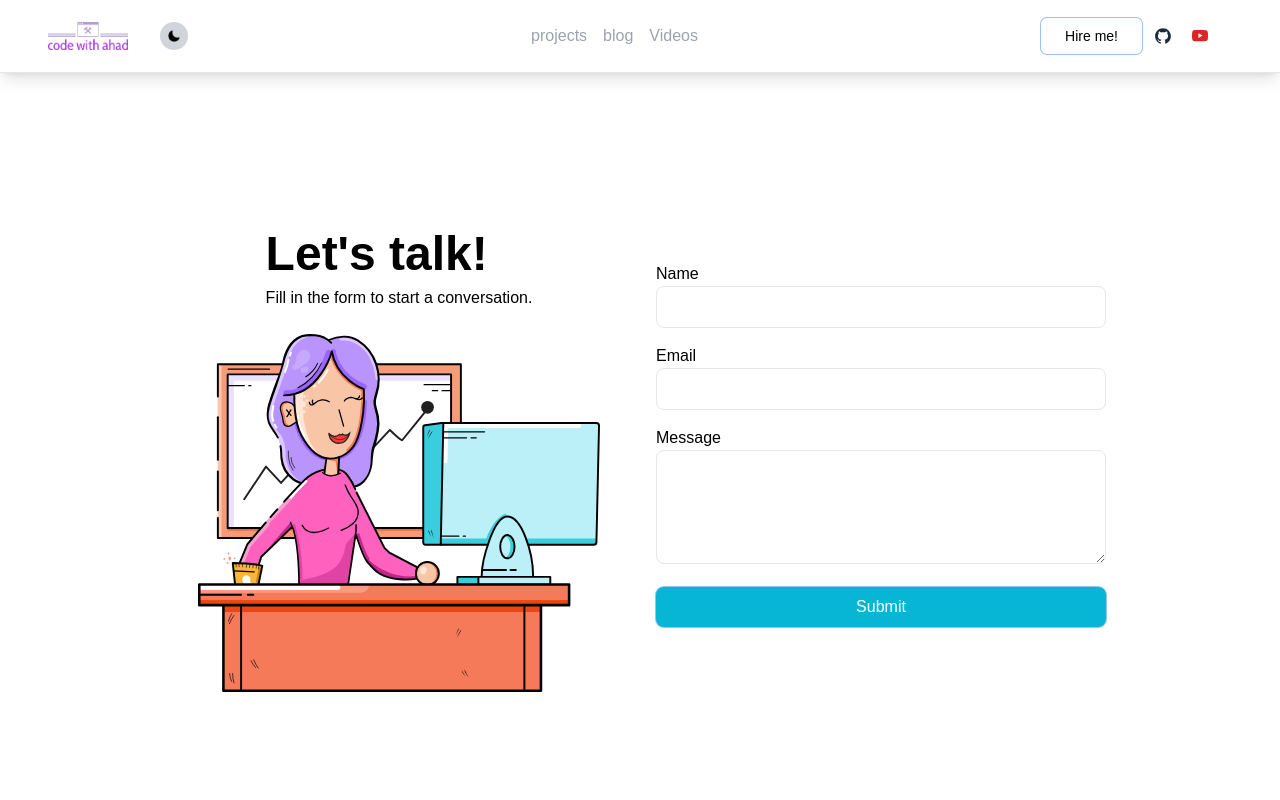
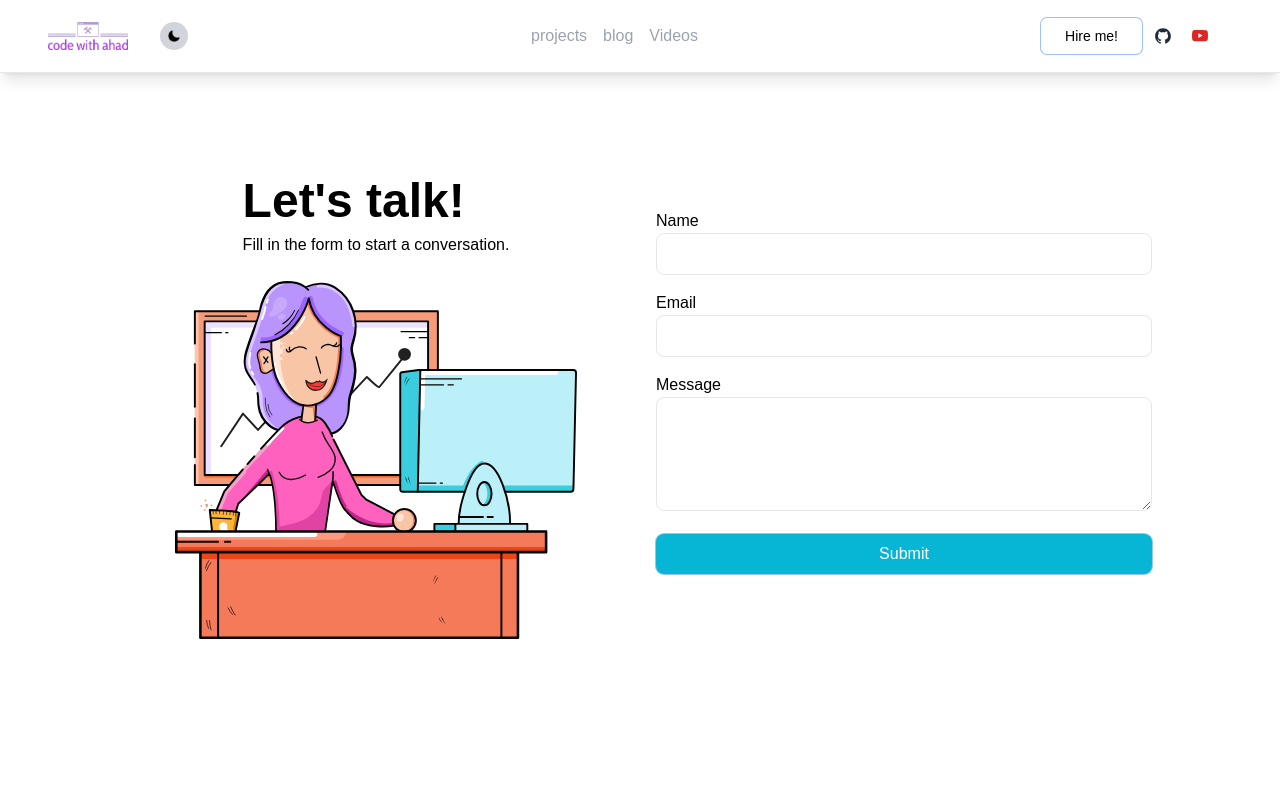
Before and after one commit to Abdulahadahmadi/codewithahad, a Next.js app: page /contact in a window 1280 px wide. Shown: the top 800 px of the page. Built offline with nearby package versions, Linux system fonts and the light colour scheme; a web font is replaced by a local one.

Commit message:
remove unnecessary code

```diff
--- a/app/contact/page.tsx
+++ b/app/contact/page.tsx
@@ -11,10 +11,7 @@ const page: React.FC = () => {
     border: '1px solid rgba( 255, 255, 255, 0.18 )'
   }
   return (
-    <div className="flex justify-center items-center h-screen">
-      <Head>
-        <title>Contact</title>
-      </Head>
+    <div>
       <ContactForm />
     </div>
   )
```
